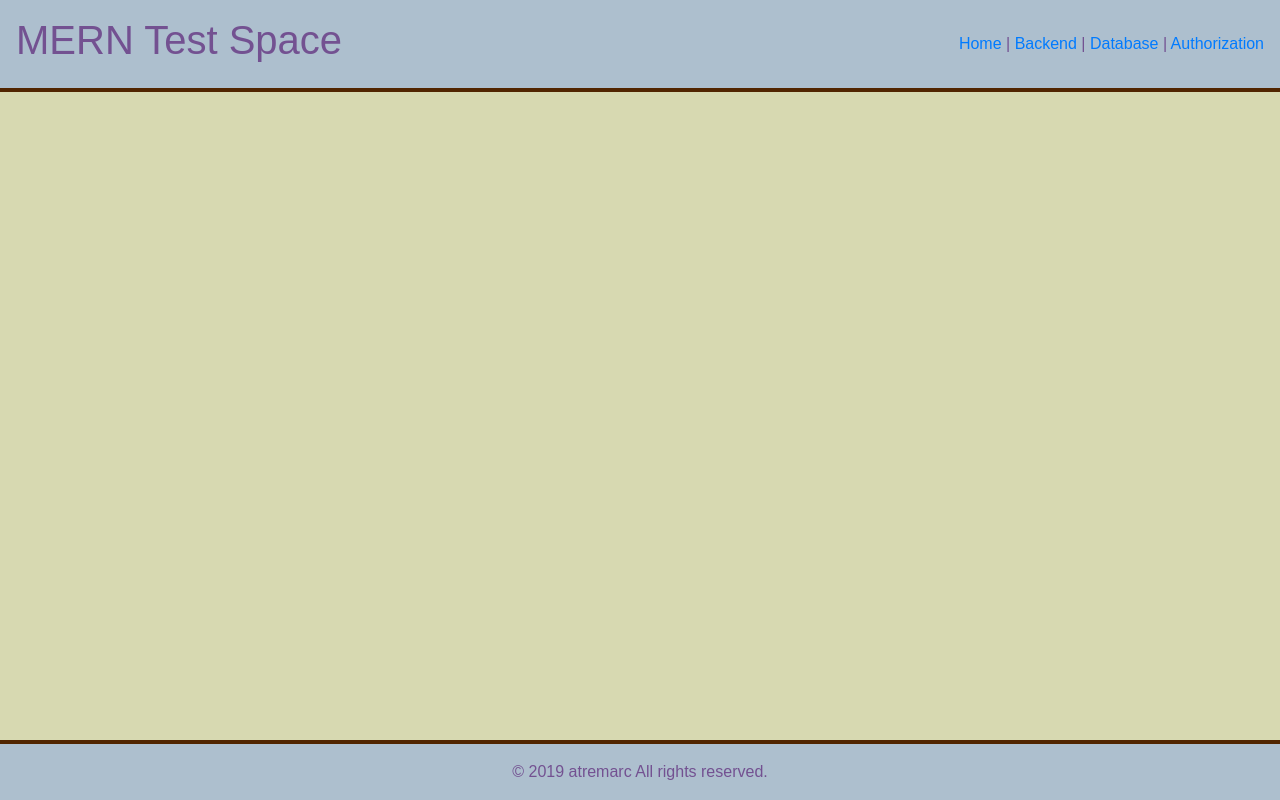
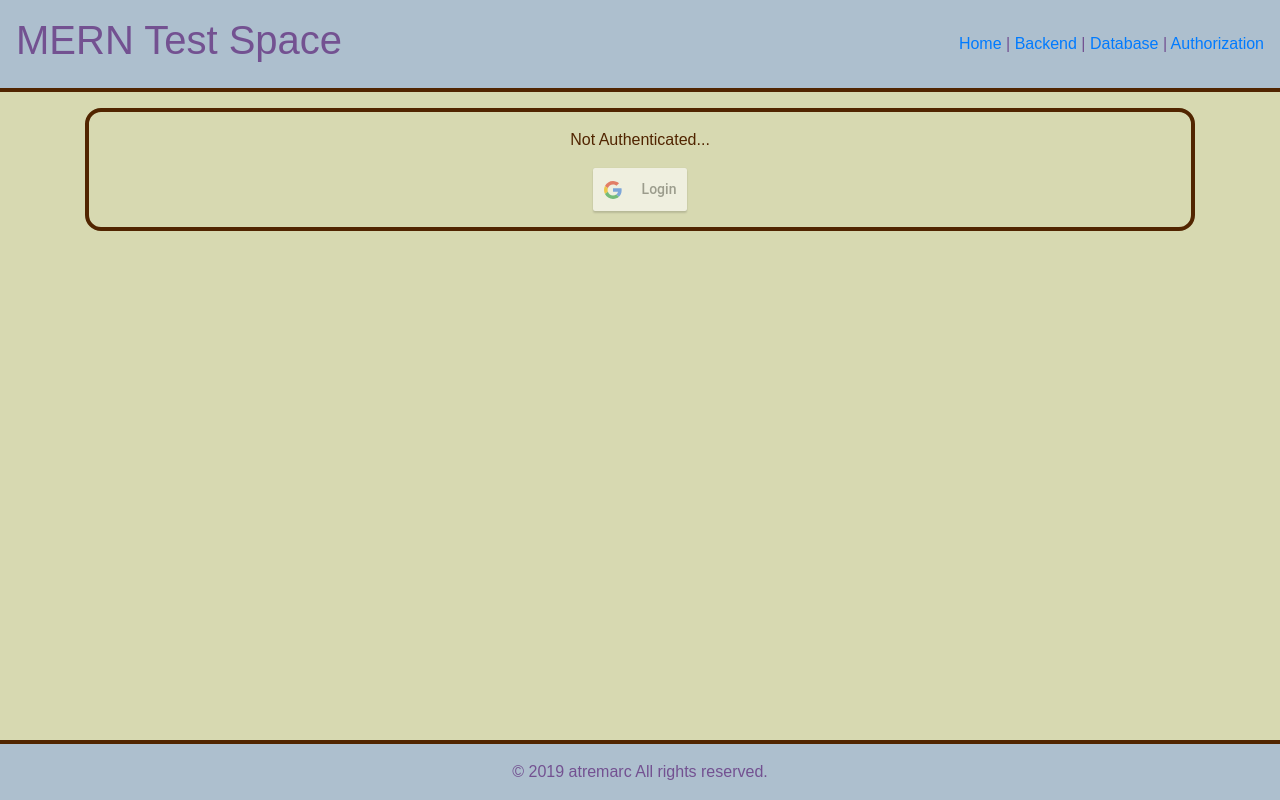
Before and after one commit to atremarc/MERN-Testspace, a React (Create React App) app in the folder frontend/: page /auth in a window 1280 px wide. Built offline with nearby package versions, Linux system fonts and the light colour scheme; the HTML template or start-up script is replaced by a standard one.

Commit message:
auth button intial setup

```diff
--- a/frontend/package.json
+++ b/frontend/package.json
@@ -8,6 +8,7 @@
     "radium": "^0.26.0",
     "react": "^16.12.0",
     "react-dom": "^16.12.0",
+    "react-google-login": "^5.0.7",
     "react-router-dom": "^5.1.2",
     "react-scripts": "3.2.0",
     "reactstrap": "^8.1.1"
--- a/frontend/src/App.js
+++ b/frontend/src/App.js
@@ -10,6 +10,7 @@ import Footer from './components/Footer'
 import BackendTester from './components/BackendTester'
 import DBDisplay from './components/DBDisplay'
 import AddUser from './components/AddUser'
+import Auth from './components/Auth'
 
 class App extends Component {
 
@@ -56,6 +57,7 @@ class App extends Component {
             <Route exact path='/auth' render={props => (
               <Row>
                 <Col>
+                  <Auth />
                 </Col>
               </Row>
             )} />
--- /dev/null
+++ b/frontend/src/components/Auth.js
@@ -0,0 +1,93 @@
+import React, { Component } from 'react'
+import { GoogleLogin } from 'react-google-login'
+import Radium from 'radium'
+
+class Auth extends Component {
+
+  constructor(props) {
+    super(props)
+
+    this.state = {
+      isAuthenticated: false,
+      user: null,
+      token: ''
+    }
+
+  }
+
+  logout = () => {
+    this.setState({
+      isAuthenticated: false,
+      user: null,
+      token: ''
+    })
+  }
+
+  googleResponse = (response) => {
+    console.log(response)
+  }
+
+  onFailure = (error) => {
+    console.log(error)
+  }
+
+  isAuth = () => {
+    if (this.state.isAuthenticated) {
+      return (
+        <>
+        <p>Authenticated!</p>
+        <button style={buttonStyle} onClick={this.logout}>Logout</button>
+        </>
+      )
+    } else {
+      return (
+        <>
+        <p>Not Authenticated...</p>
+        <GoogleLogin
+          clientId='509600513555-od8erl9fljp5gc58bhbomac19utti6rt.apps.googleusercontent.com'
+          buttonText='Login'
+          onSuccess={this.googleResponse}
+          onFailure={this.onFailure}
+        />
+      </>
+      )
+    }
+  }
+
+  render () {
+    return (
+      <div style={bodyStyle}>
+        {this.isAuth()}
+      </div>
+    )
+  }
+}
+
+const bodyStyle = {
+  display: 'flex',
+  flexDirection: 'column',
+  padding: '16px 16px',
+  margin: '16px 0px',
+  alignItems: 'center',
+  justifyContent: 'center',
+  border: '4px solid #512500',
+  borderRadius: '16px',
+}
+
+const buttonStyle = {
+  width: '208px',
+  background:'#A32551',
+  color: '#000000',
+  padding: '16px 16px',
+  margin: '16px 16px',
+  border: '4px solid #3D0E1E',
+  borderRadius: '4px',
+  fontSize: 'large',
+  cursor: 'pointer',
+  ':hover': {
+    background: '#7D1D3F',
+    color: '#ffffff'
+  },
+}
+
+export default Radium(Auth)
```
Also changed, not shown: 1 other file (tests, documents, lock files or other folders).
